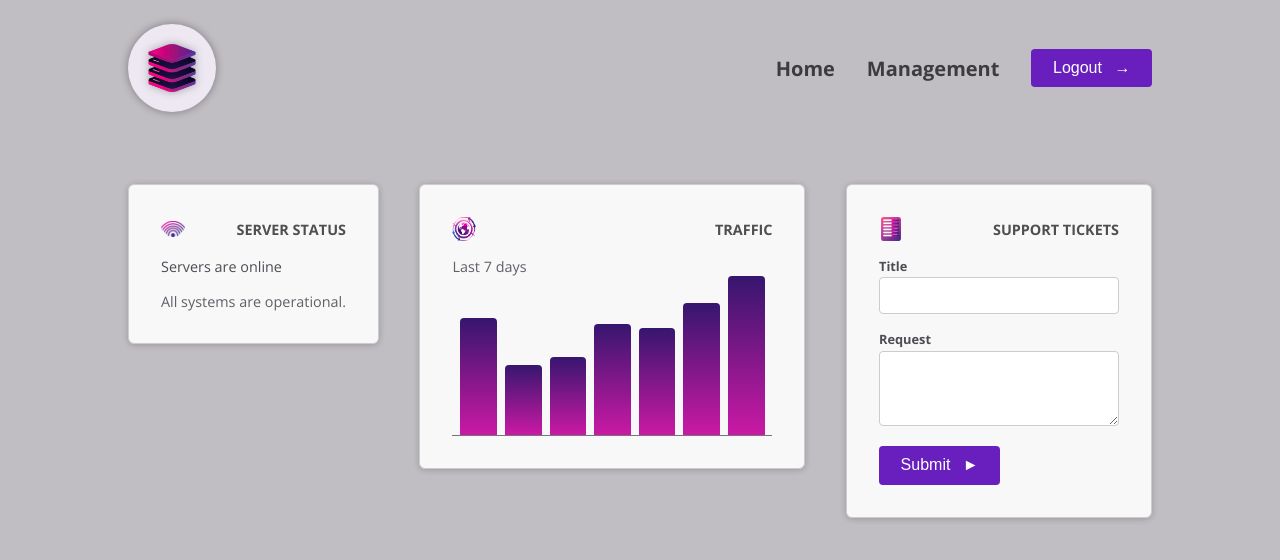
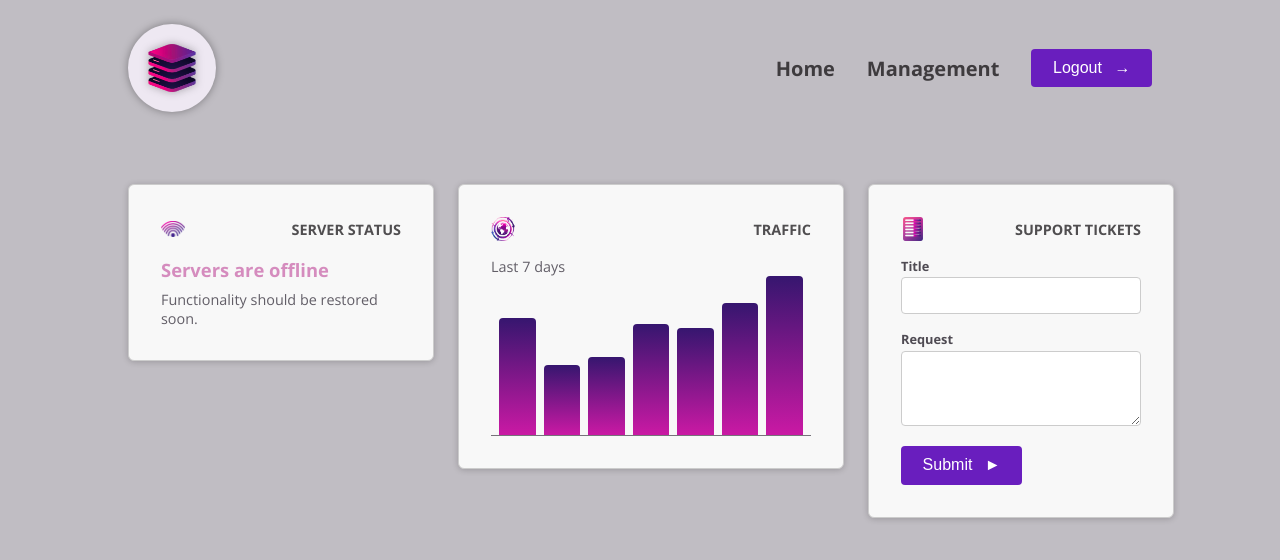
Before and after one commit to flavia3107/angular-dashboard-mini-project, an Angular app: page / in a window 1280 px wide. Shown: the top 560 px of the page. Built offline with nearby package versions, Linux system fonts and the light colour scheme.

Commit message:
Dashboard: Implement dynamic classes

```diff
--- a/src/app/dashboard/server-status/server-status.component.css
+++ b/src/app/dashboard/server-status/server-status.component.css
@@ -0,0 +1,40 @@
+:host {
+    display: block;
+    width: 15rem;
+}
+
+.status p:first-of-type {
+    font-weight: bold;
+    animation: pulse 2s infinite;
+    margin: 0 0 0.5rem 0;
+    font-size: 1.15rem;
+}
+
+.status-online p:first-of-type {
+    color: #6a3cb0;
+}
+
+.status-offline p:first-of-type {
+    color: #b22084;
+}
+
+.status-unknown p:first-of-type {
+    color: grey;
+}
+
+p:last-of-type {
+    margin: 0;
+    color: #625e67;
+}
+
+@keyframes pulse {
+    0% {
+        opacity: 1;
+    }
+    50% {
+        opacity: 0.5;
+    }
+    100% {
+        opacity: 1;
+    }
+}
--- a/src/app/dashboard/server-status/server-status.component.html
+++ b/src/app/dashboard/server-status/server-status.component.html
@@ -1,4 +1,9 @@
-<div>
+<div [class]="{
+    status: true,
+    'status-online': currentStatus === 'online',
+    'status-offline': currentStatus === 'offline',
+    'status-unknown': currentStatus === 'unknown'
+  }">
     @if (currentStatus === 'online') {
     <p>Servers are online</p>
     <p>All systems are operational.</p>
--- a/src/app/dashboard/server-status/server-status.component.ts
+++ b/src/app/dashboard/server-status/server-status.component.ts
@@ -8,5 +8,5 @@ import { Component } from '@angular/core';
   styleUrl: './server-status.component.css'
 })
 export class ServerStatusComponent {
-  currentStatus = 'online';
+  currentStatus = 'offline';
 }
```
